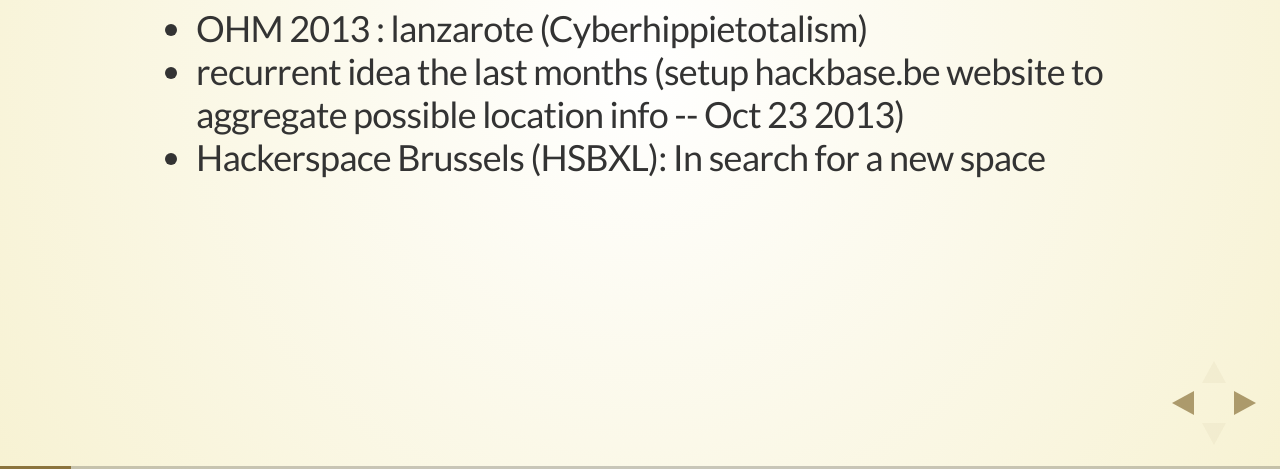
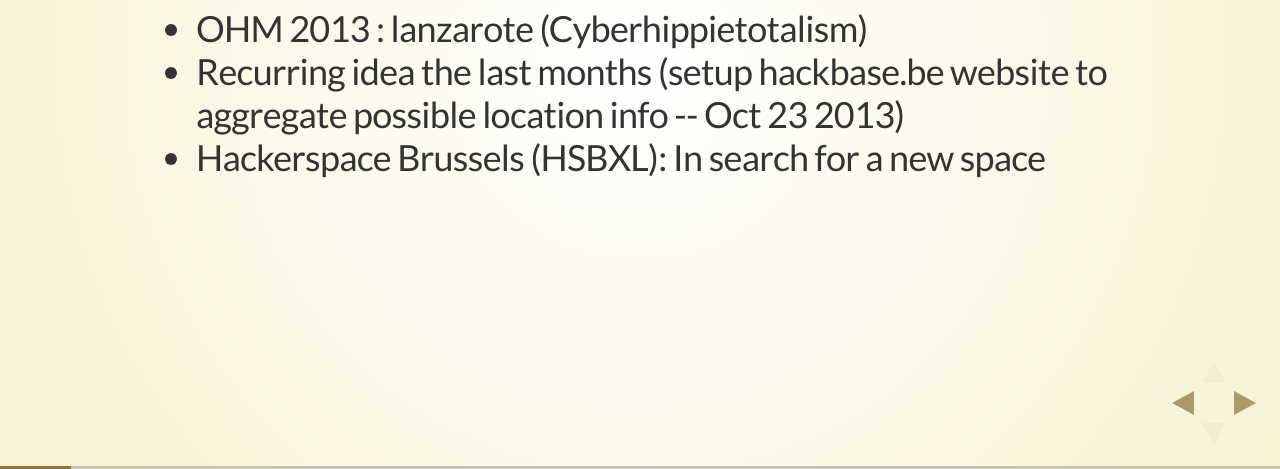
Before and after one commit to betz/hackbase-presentation, a website: page index.html in a window 1280 px wide. Both pictures are taken after a click on the element 1251 px from the left and 734 px from the top of the page. Shown: the part 331-800 px from the top of the page. Drawn offline with Linux system fonts and the light colour scheme.

Commit message:
updated slides

```diff
--- a/index.html
+++ b/index.html
@@ -52,7 +52,7 @@
 					<h2>History</h2>
 					<ul>
 					  <li>OHM 2013 : lanzarote (Cyberhippietotalism)</li>
-					  <li>recurrent idea the last months (setup hackbase.be website to aggregate possible location info -- Oct 23 2013)</li>
+					  <li>Recurring idea the last months (setup hackbase.be website to aggregate possible location info -- Oct 23 2013)</li>
 					  <li>Hackerspace Brussels (HSBXL): In search for a new space</li>
 					</ul>
 				</section>
```
